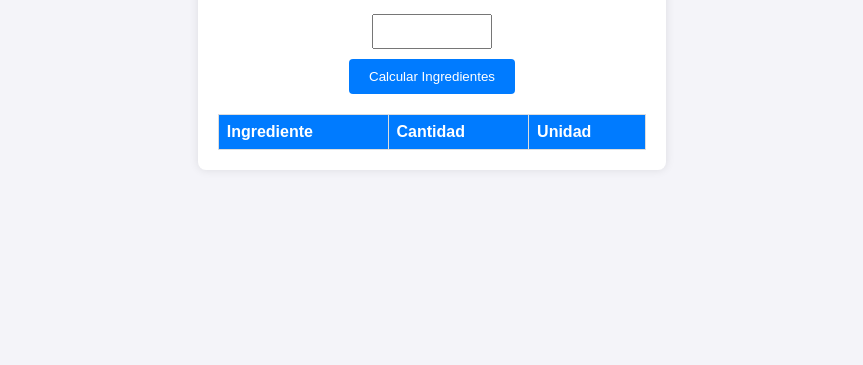
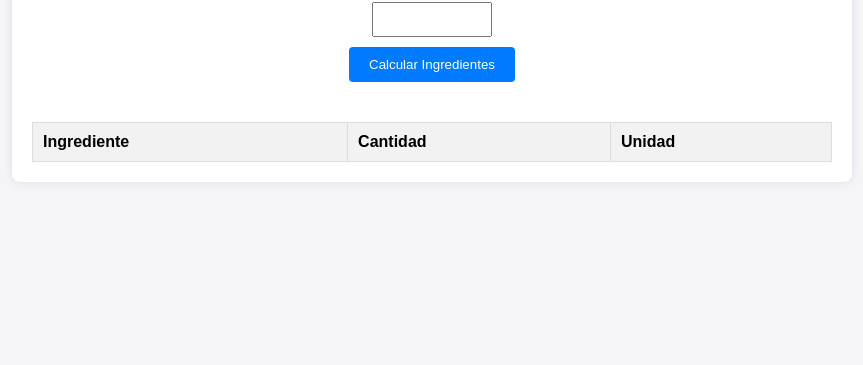
Before and after one commit to MatiasT7/MatiasT7, a plain HTML site: page index.html in a window 1280 px wide. Shown: the part 435-800 px from the top of the page, without its empty margins (208-1071 px from the left). Drawn offline with Linux system fonts and the light colour scheme.

Commit message:
Update style.css

```diff
--- a/style.css
+++ b/style.css
@@ -14,6 +14,8 @@ body {
     padding: 20px;
     border-radius: 8px;
     box-shadow: 0 0 10px rgba(0, 0, 0, 0.1);
+    width: 80%;
+    max-width: 800px;
 }
 
 h1 {
@@ -42,37 +44,42 @@ button {
     border: none;
     border-radius: 4px;
     cursor: pointer;
+    margin-bottom: 20px;
 }
 
 button:hover {
     background-color: #0056b3;
 }
 
-#resultados {
+.result {
+    font-size: 1.2em;
+}
+
+/* Estilos para la tabla */
+table {
+    width: 100%;
+    border-collapse: collapse;
     margin-top: 20px;
 }
 
-#tablaResultados {
-    width: 100%;
-    border-collapse: collapse;
+table, th, td {
+    border: 1px solid #ddd;
 }
 
-#tablaResultados caption {
-    font-size: 1.5em;
-    margin-bottom: 10px;
-}
-
-#tablaResultados th, #tablaResultados td {
-    border: 1px solid #ddd;
-    padding: 8px;
+th, td {
+    padding: 10px; /* Espacio interno en celdas */
     text-align: left;
 }
 
-#tablaResultados th {
-    background-color: #007bff;
-    color: white;
+th {
+    background-color: #f2f2f2;
+    font-weight: bold;
 }
 
-#tablaResultados tr:nth-child(even) {
-    background-color: #f2f2f2;
+tr:nth-child(even) {
+    background-color: #f9f9f9;
 }
+
+tr:hover {
+    background-color: #e2e2e2;
+}
```
